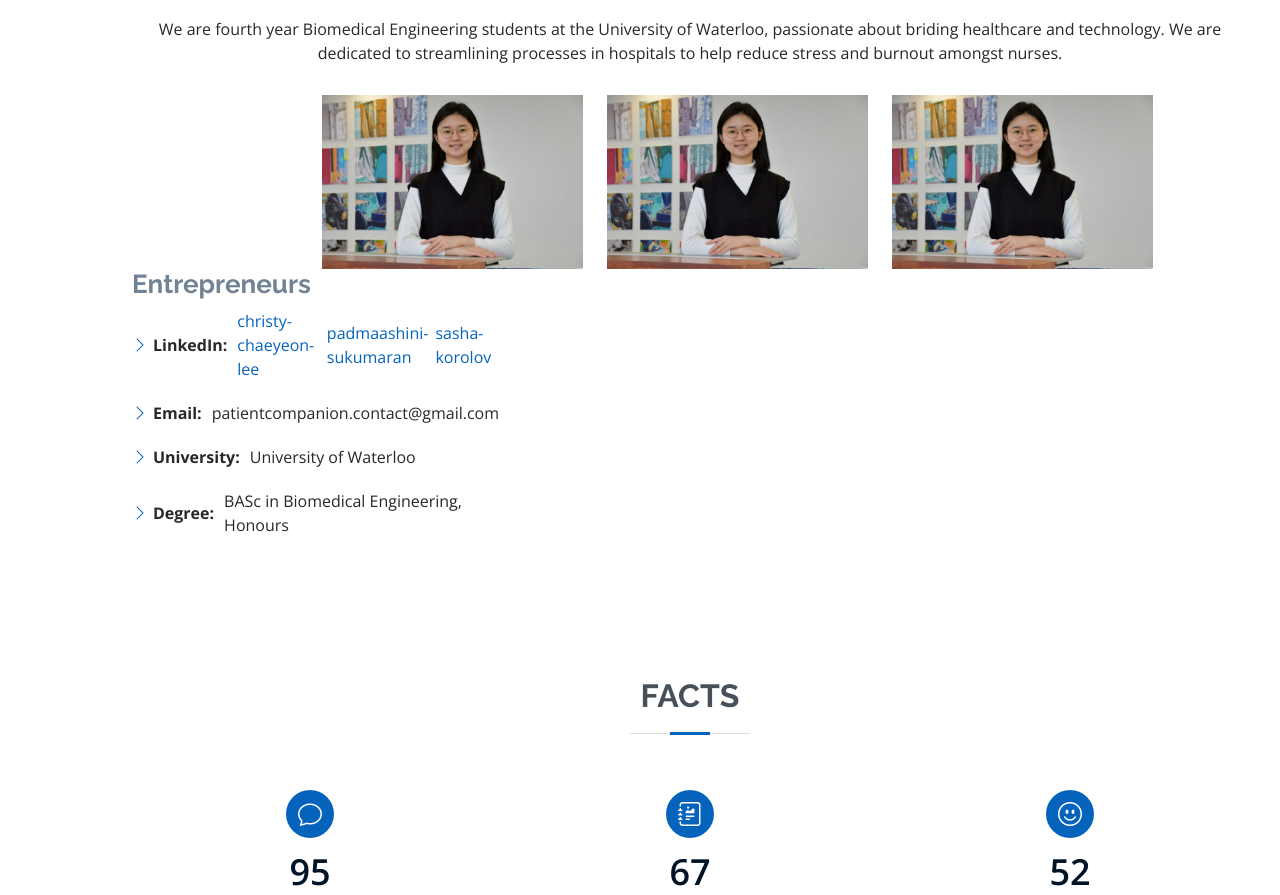
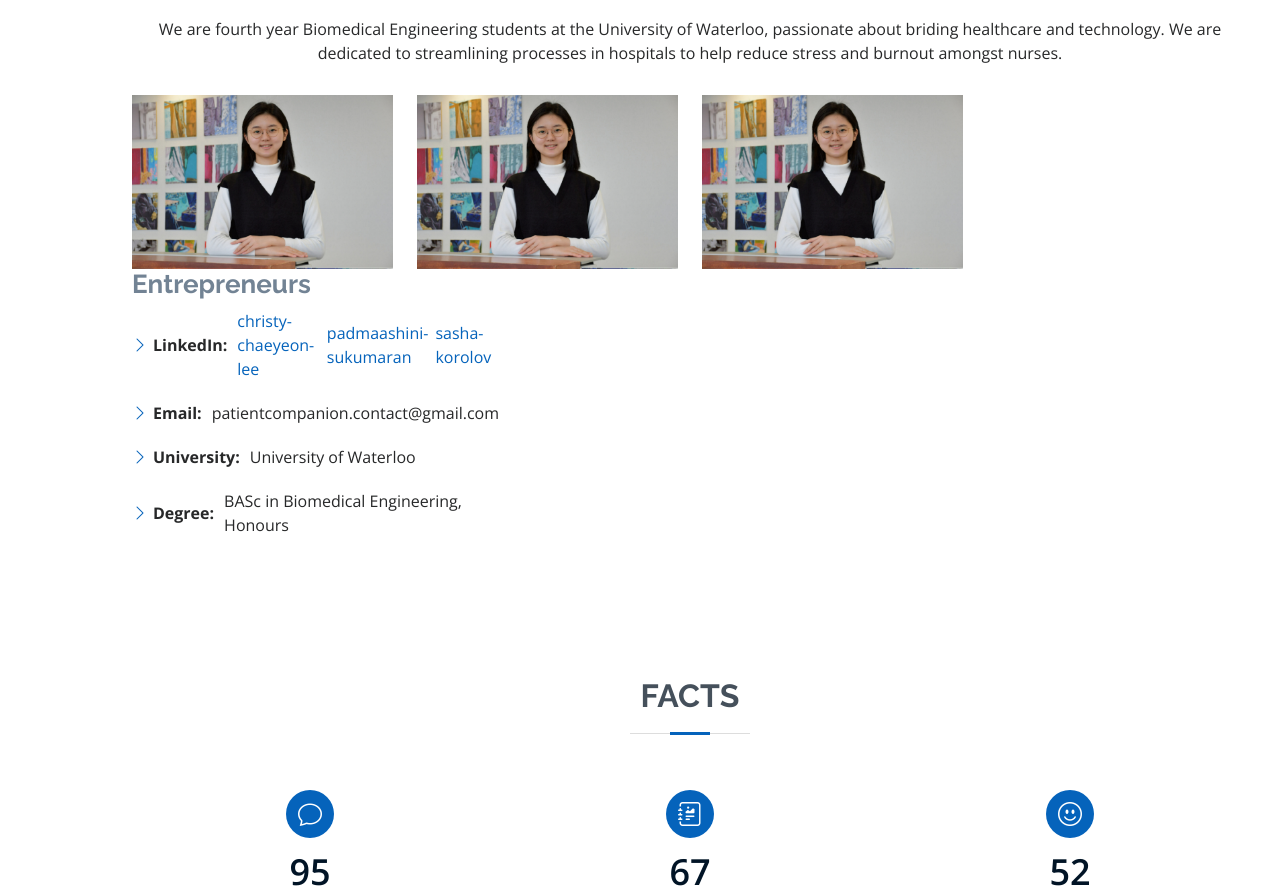
Before and after one commit to PatientCompanion/PatientCompanion, a plain HTML site: page index.html in a window 1280 px wide. Shown: the part 921-1816 px from the top of the page. Drawn offline with nearby package versions, Linux system fonts and the light colour scheme.

Commit message:
Update index.html

```diff
--- a/index.html
+++ b/index.html
@@ -108,7 +108,6 @@
           </div>
 
           <div class="row">
-            <div class="col-lg-2"></div>
             <div class="col-lg-3">
               <img src="assets/img/profile-img.jpg" class="img-fluid" alt="" />
             </div>
```
